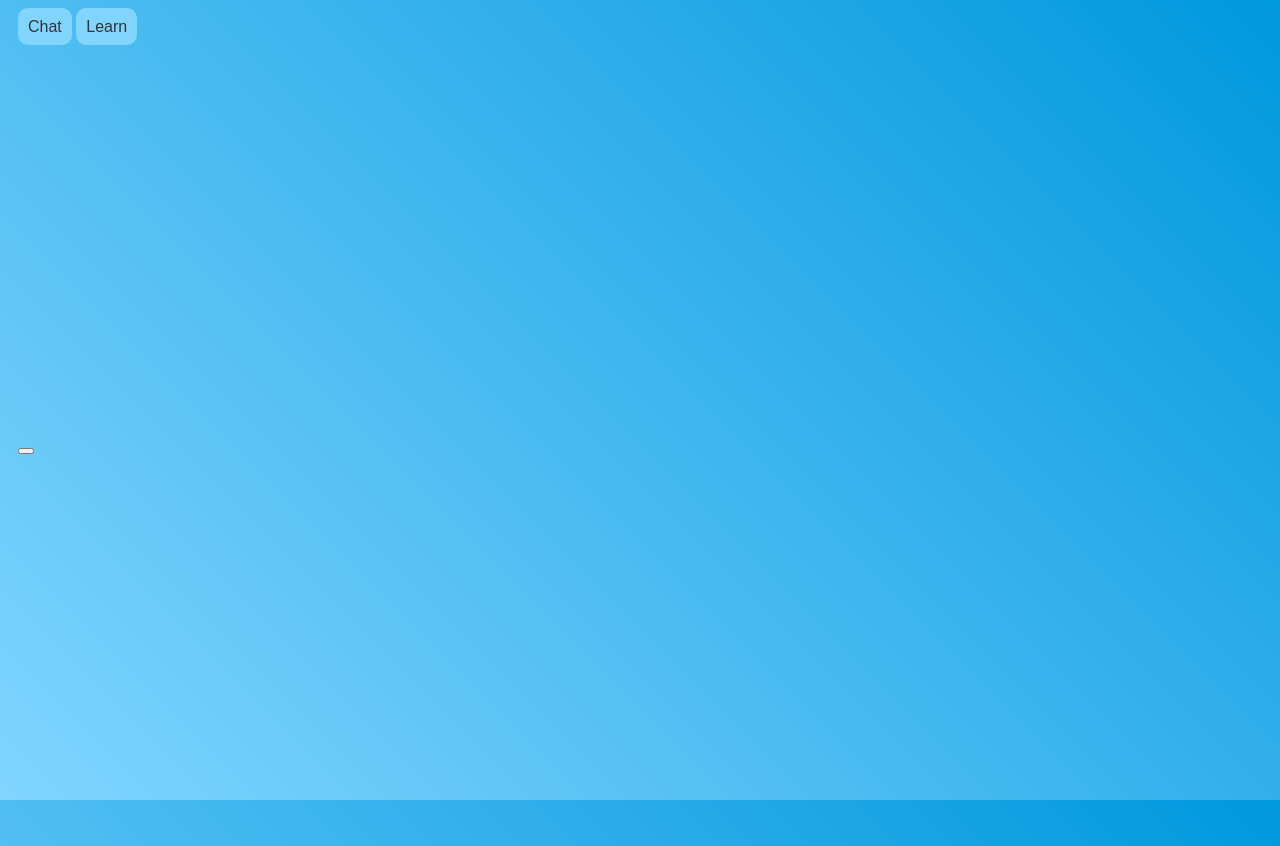
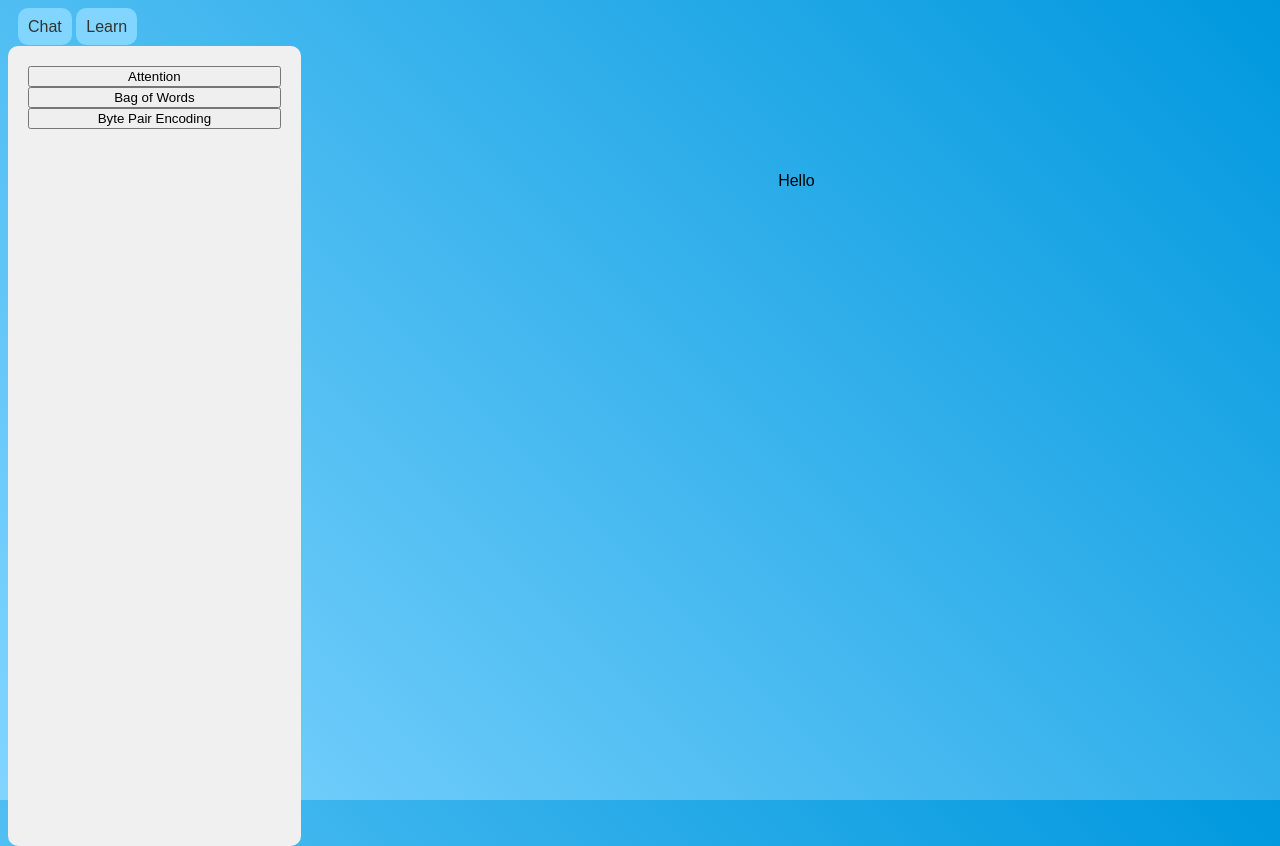
Before and after one commit to htjb/small-language-model, a plain HTML site: page website/learn.html in a window 1280 px wide. Drawn offline with Linux system fonts and the light colour scheme.

Commit message:
playing with the learning page

```diff
--- /dev/null
+++ b/website/css/learn.css
@@ -0,0 +1,22 @@
+.content {
+  display: flex;
+  flex-direction: row;
+  justify-content: center;
+  min-height: 100vh;
+}
+
+#learn-contents {
+  display: flex;
+  flex-direction: column;
+  padding: 20px;
+  background-color: #f0f0f0;
+  border-radius: 10px;
+  margin-right: 20px;
+  width: 20%;
+}
+
+#learn-text {
+  flex-grow: 1;
+  padding: 10%;
+  text-align: center;
+}
--- a/website/learn.html
+++ b/website/learn.html
@@ -5,6 +5,7 @@
     <meta name="viewport" content="width=device-width, initial-scale=1.0" />
     <title>Learn</title>
     <link rel="stylesheet" href="css/styles.css" />
+    <link rel="stylesheet" href="css/learn.css" />
     <script src="js/main.js"></script>
   </head>
   <body>
@@ -15,10 +16,12 @@
       </nav>
     </header>
     <div class="content">
-      <nav id="contents">
-        <button></button>
+      <nav id="learn-contents">
+        <button>Attention</button>
+        <button>Bag of Words</button>
+        <button>Byte Pair Encoding</button>
       </nav>
-      <div id="learn-content"></div>
+      <div id="learn-text">Hello</div>
     </div>
   </body>
 </html>
```
